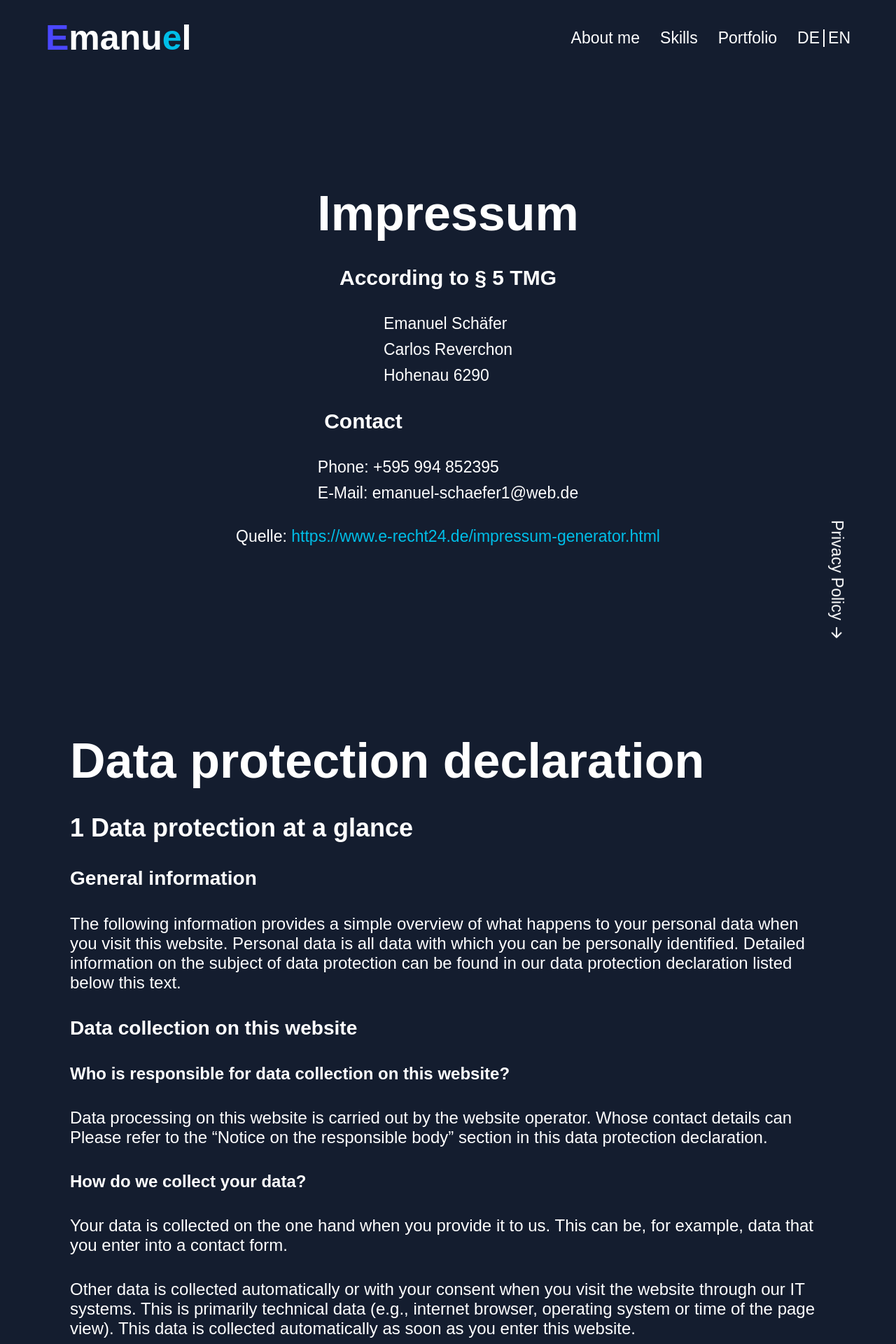
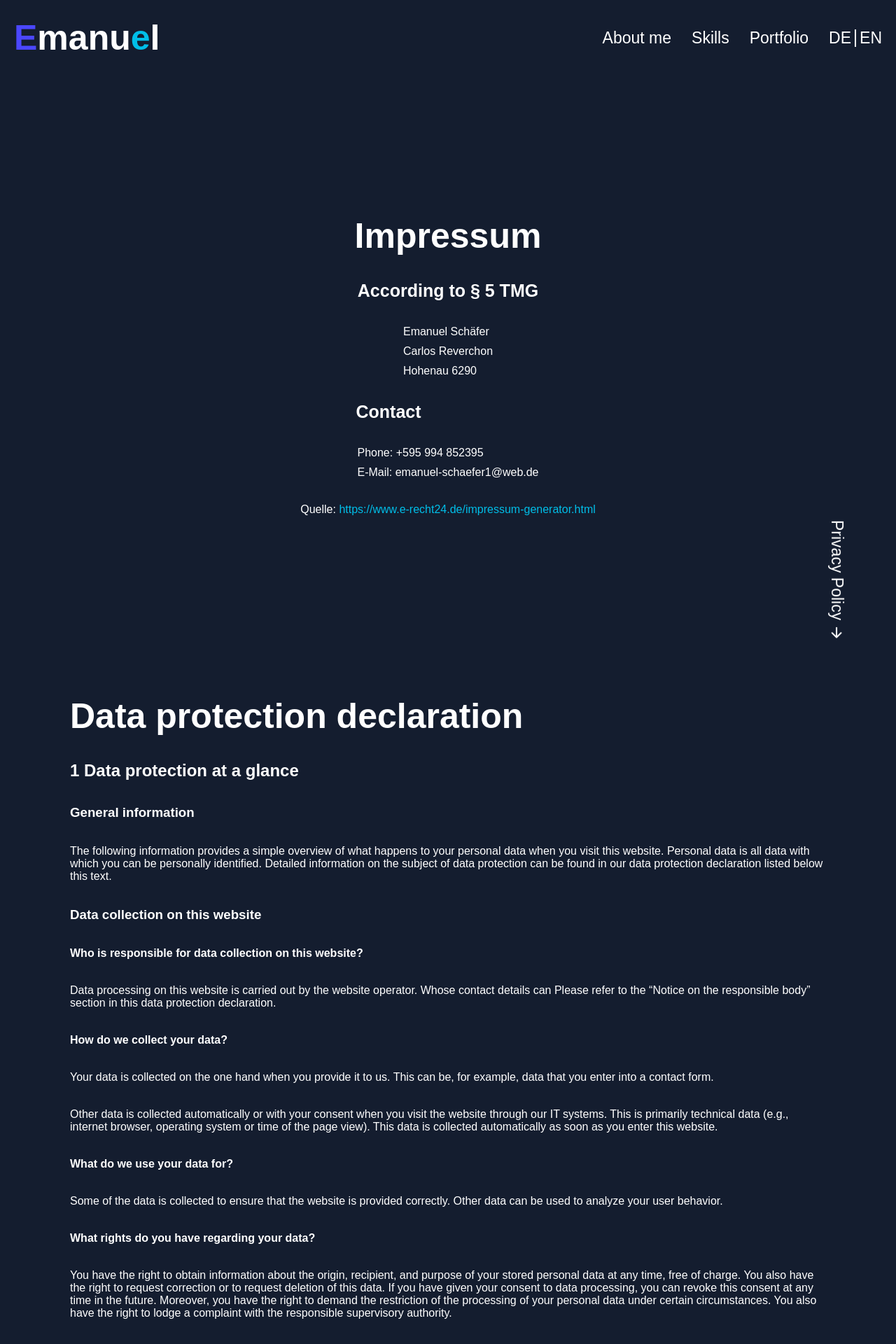
Before and after one commit to EmanuelSchaefer/Portfolio, an Angular app: page /imprint in a window 1280 px wide. Shown: the top 1920 px of the page at 70% size. Built offline with nearby package versions, Linux system fonts and the light colour scheme.

Commit message:
max-width

```diff
--- a/src/app/footer/footer.component.scss
+++ b/src/app/footer/footer.component.scss
@@ -5,12 +5,11 @@
 
 .mainFooterContainer {
     display: flex;
-    justify-content: space-around;
+    justify-content: space-between;
     align-items: center;
     width: 100%;
-    max-width: 1440px;
     height: 291px;
-    background-color: rgba(20, 29, 47, 1);
+    background-color: rgb(20, 29, 47);
     color: white;
 }
 
@@ -59,6 +58,14 @@
 
 
 // mobile footer SCSS
+@media (max-width: 1500px) {
+    .mainFooterContainer {
+        width: -webkit-fill-available;
+        padding-left: 20px;
+        padding-right: 20px;
+    }
+}
+
 @media (max-width: 1000px) {
     .mainFooterContainer {
         display: flex;
@@ -66,6 +73,9 @@
         flex-direction: column;
         align-items: center;
         gap: 15px;
+        width: 100%;
+        padding-left: 0px;
+        padding-right: 0px;
     }
 
     h2 {
--- a/src/app/header/header.component.scss
+++ b/src/app/header/header.component.scss
@@ -9,7 +9,7 @@ header {
     display: flex;
     justify-content: space-between;
     align-items: center;
-    padding: 25px 100px;
+    padding: 25px 20px;
     max-width: 1440px;
     margin: 0 auto;
 
@@ -114,18 +114,6 @@ h3 {
 
 
 // mobile SCSS
-@media (max-width: 1669px) {
-    header {
-        padding: 25px 86px;
-    }
-}
-
-@media (max-width: 1300px) {
-    header {
-        padding: 25px 65px;
-    }
-}
-
 @media (min-width: 1000px) {
     .mobileNav {
         display: none;
@@ -141,22 +129,6 @@ h3 {
         display: block;
         object-fit: cover;
     }
-
-    header {
-        padding: 25px 48px;
-    }
-}
-
-@media (max-width: 700px) {
-    header {
-        padding: 25px 31px;
-    }
-}
-
-@media (max-width: 500px) {
-    header {
-        padding: 25px 23px;
-    }
 }
 
 @media (max-width: 320px) {
--- a/src/app/imprint/imprint.component.scss
+++ b/src/app/imprint/imprint.component.scss
@@ -17,17 +17,17 @@
     gap: 35px;
 
     span {
-        font-size: 30px;
+        font-size: 25px;
         font-weight: 700;
     }
 
     p {
-        font-size: 23px;
+        font-size: 16px;
     }
 }
 
 h1 {
-    font-size: 70px;
+    font-size: 50px;
     font-weight: 700;
 }
 
@@ -53,7 +53,7 @@ h1 {
 }
 
 .kontakt {
-    margin-right: 242px;
+    margin-right: 170px;
 }
 
 .scrollToDp {
@@ -126,10 +126,6 @@ h1 {
         span {
             font-size: 23px;
         }
-
-        p {
-            font-size: 16px;
-        }
     }
 }
 
@@ -145,7 +141,7 @@ h1 {
 
 // DataProtection ON
 .hOneDz {
-    font-size: 70px;
+    font-size: 50px;
     font-weight: 700;
 }
 
@@ -153,10 +149,11 @@ h1 {
     color: white;
     display: flex;
     text-align: start;
-    margin-top: 103px;
-    margin-bottom: 103px;
-    padding: 0px 100px 0px;
-    font-size: 1.5em;
+    align-items: center;
+    justify-content: center;
+    margin: 0 auto;
+    max-width: 1440px;
+    padding: 50px 100px;
 }
 
 .boxDataProtection {
@@ -169,20 +166,15 @@ h1 {
     .hOneDz {
         font-size: 35px;
     }
-
-    .mainDataProtectionContainer {
-        font-size: 1em;
-    }
 }
 
 @media (max-width: 585px) {
     .hOneDz {
-        font-size: 25px;
+        font-size: 26px;
     }
 
     .mainDataProtectionContainer {
-        font-size: 16px;
-        padding: 0px 13px 0px;
+        padding: 50px 20px 50px;
     }
 }
 // DataProtection OFF
--- a/src/app/main-site/about-me/about-me.component.scss
+++ b/src/app/main-site/about-me/about-me.component.scss
@@ -101,7 +101,7 @@
 .lineForImg {
     position: absolute;
     right: 0;
-    width: 450px;
+    width: 190px;
     height: 0;
     border: 2px solid rgba(0, 190, 232, 1);
     margin-top: -225px;
@@ -117,7 +117,7 @@
 }
 
 .profileDiv {
-    margin-right: -120px;
+    margin-right: -380px;
 
     .profileImg {
         max-width: 100%;
@@ -136,26 +136,6 @@
 
 
 // mobile about-me scss ON
-@media (max-width: 1600px) {
-    .lineForImg {
-        width: 300px;
-    }
-
-    .profileDiv {
-        margin-right: -272px;
-    }
-}
-
-@media (max-width: 1350px) {
-    .lineForImg {
-        width: 190px;
-    }
-
-    .profileDiv {
-        margin-right: -380px;
-    }
-}
-
 @media (max-width: 1250px) {
     .profileDiv {
         display: none;
--- a/src/app/main-site/contact/contact.component.html
+++ b/src/app/main-site/contact/contact.component.html
@@ -10,8 +10,6 @@
             <p class="longPText">{{ translationService.getTranslation('contactDescription') }}</p>
             <p class="textContactMe">{{ translationService.getTranslation('contactPrompt') }}</p>
         </div>
-
-        <img class="lastImgBlue" src="/assets/img/D. blue 3 footer.png">
 
         <div class="rightContainer">
             <form [formGroup]="contactForm" name="contact" method="POST" (ngSubmit)="onSubmit()" netlify>
--- a/src/app/main-site/contact/contact.component.scss
+++ b/src/app/main-site/contact/contact.component.scss
@@ -211,13 +211,15 @@
             color: rgba(0, 190, 232, 1);
         }
     }
-}
 
-.lastImgBlue {
-    position: absolute;
-    margin-top: 350px;
-    z-index: -1;
-    left: 0;
+    p {
+        display: flex;
+        max-width: 531px;
+        overflow-wrap: break-word;
+        flex-direction: row;
+        flex-wrap: wrap;
+        justify-content: flex-start;
+    }
 }
 
 
@@ -230,6 +232,12 @@
 
         textarea {
             width: 350px;
+        }
+    }
+
+    .boxDiv {
+        p {
+            max-width: 266px;
         }
     }
 }
--- a/src/app/main-site/landing-page/landing-page.component.scss
+++ b/src/app/main-site/landing-page/landing-page.component.scss
@@ -22,7 +22,7 @@
 
 .textLeft {
     transform: rotate(-90deg);
-    font-size: 80px;
+    font-size: 50px;
     color: white;
     font-family: "Poppins", sans-serif;
 }
@@ -35,7 +35,7 @@
 }
 
 .textName {
-    font-size: 77px;
+    font-size: 50px;
     font-weight: 600;
     color: white;
 }
@@ -47,7 +47,7 @@
 
 .introduceDiv {
     margin-bottom: 200px;
-    margin-left: -55px;
+    margin-left: -29px;
 }
 
 .animationDivImg {
@@ -166,16 +166,6 @@
 
 
 // mobile landing-page scss ON
-@media (max-width: 1669px) {
-    .textLeft {
-        font-size: 60px;
-    }
-
-    .textName {
-        font-size: 60px;
-    }
-}
-
 @media (max-width: 1580px) {
     .textLeft {
         font-size: 45px;
--- a/src/app/main-site/potfolio/potfolio.component.html
+++ b/src/app/main-site/potfolio/potfolio.component.html
@@ -7,12 +7,12 @@
     <p class="textSelection">{{ translationText.getTranslation('portfolioText') }}</p>
 
     <div class="projectsWrapper">
-        <img class="imgDBlue" src="/assets/img/D. blue 2 P.png">
+        <img class="imgDBlue" src="./assets/img/D. blue 2 P.png">
         <app-projects *ngFor="let projects of portfolio; let i = index" [projectPicture]="projects.projectPicture"
             [projectName]="projects.projectName" [projectLanguages]="projects.projectLanguages"
             [projectDescription]="getProjectDescription(projects.projectDescription)"
             [projectLive]="projects.projectLive" [projectGit]="projects.projectGit" [index]="i">
         </app-projects>
-        <img class="imgLBlue" src="/assets/img/L. blue 2.png">
+        <img class="imgLBlue" src="./assets/img/L. blue 2.png">
     </div>
 </div>
--- a/src/app/main-site/potfolio/potfolio.component.scss
+++ b/src/app/main-site/potfolio/potfolio.component.scss
@@ -31,7 +31,6 @@
     width: 109px;
     margin: 0;
     padding: 0;
-    margin-right: 230px;
 }
 
 .lineLong {
@@ -39,20 +38,19 @@
     width: 484px;
     margin: 0;
     padding: 0;
-    margin-left: 230px;
 }
 
 .imgDBlue {
     position: absolute;
     left: 0;
-    margin-top: 135vh;
-    z-index: -1;
+    margin-top: 10vh;
+    z-index: 0;
 }
 
 .imgLBlue {
     position: absolute;
     right: 0;
-    z-index: -1;
+    z-index: 0;
     margin-top: -700px;
 }
 
@@ -75,6 +73,12 @@
     }
 }
 
+@media (max-width: 1300px) {
+    .imgDBlue {
+        display: none;
+    }
+}
+
 @media (max-width: 1200px) {
     .mainPortfolioContainer {
         p {
@@ -86,6 +90,12 @@
 @media (max-width: 950px) {
     .textSelection {
         width: 86%;
+    }
+}
+
+@media (max-width: 930px) {
+    .imgLBlue {
+        display: none;
     }
 }
 
--- a/src/styles.scss
+++ b/src/styles.scss
@@ -34,7 +34,9 @@ body {
 }
 
 .content-wrapper {
-    max-width: 100vw;
     overflow-x: hidden;
     position: relative;
+    max-width: 1440px;
+    margin: 0 auto;
+    width: 100%;
 }
```
